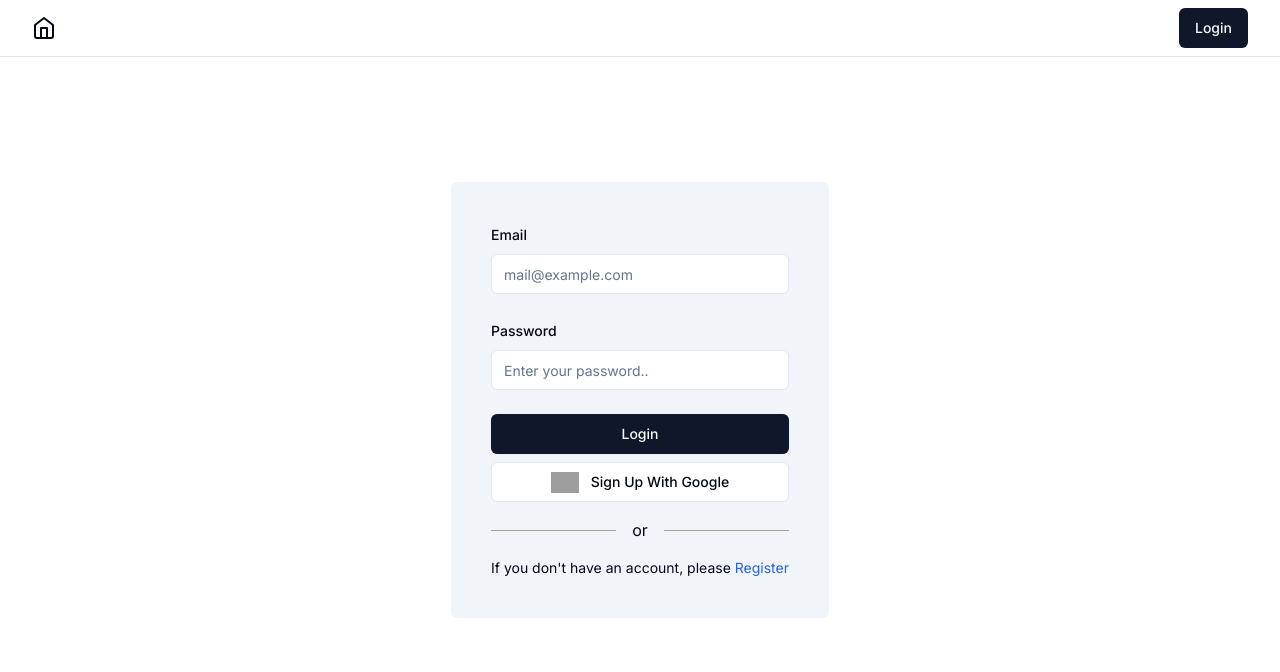
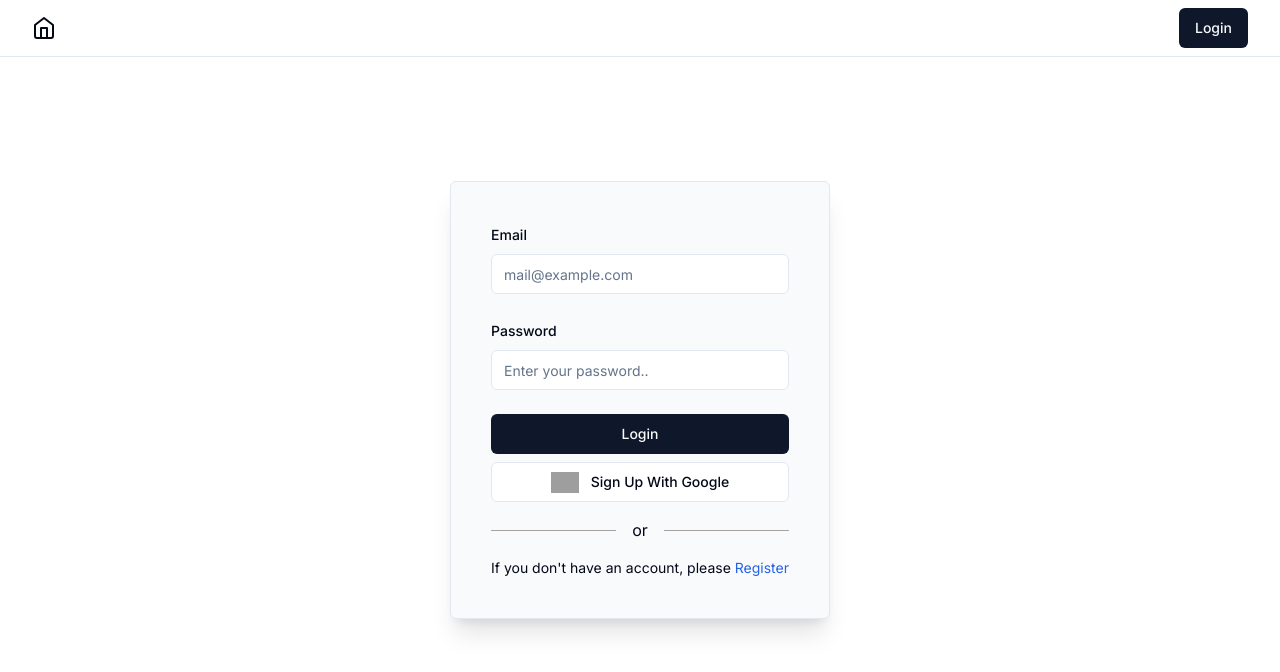
Before and after one commit to hasham25525/Next-Auth-Login-using-ShadeCn, a Next.js app: page /login in a window 1280 px wide. Shown: the top 672 px of the page. Built offline with nearby package versions, Linux system fonts and the light colour scheme; grey boxes are pictures that could not be loaded.

Commit message:
some UI changes

```diff
--- a/src/app/(auth)/layout.tsx
+++ b/src/app/(auth)/layout.tsx
@@ -7,7 +7,7 @@ interface AuthLayoutProps{
 
 const AuthLayout: FC<AuthLayoutProps> = ({ children }) => {
     return (
-        <div className="bg-slate-100 p-10 rounded-md ">
+        <div className="shadow-xl p-10 rounded-md border bg-gray-50 ">
             {children}
         </div>
     )
```
